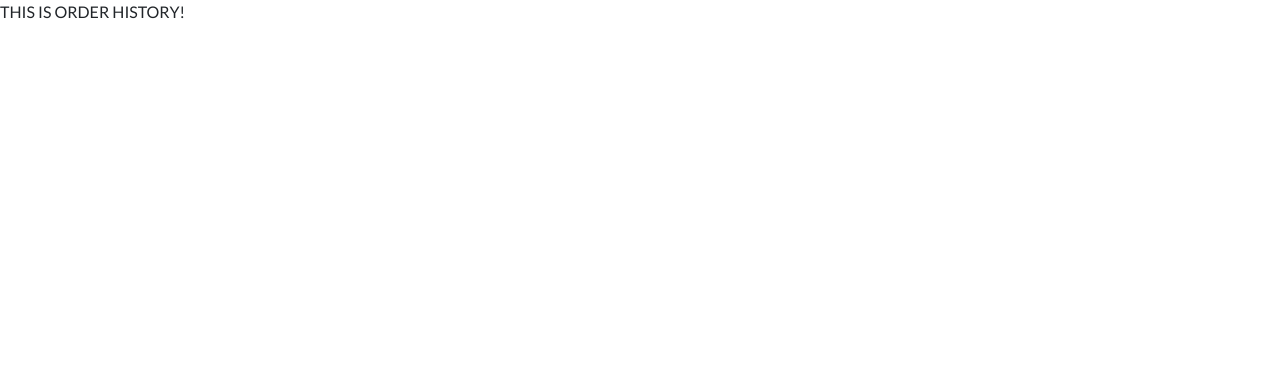
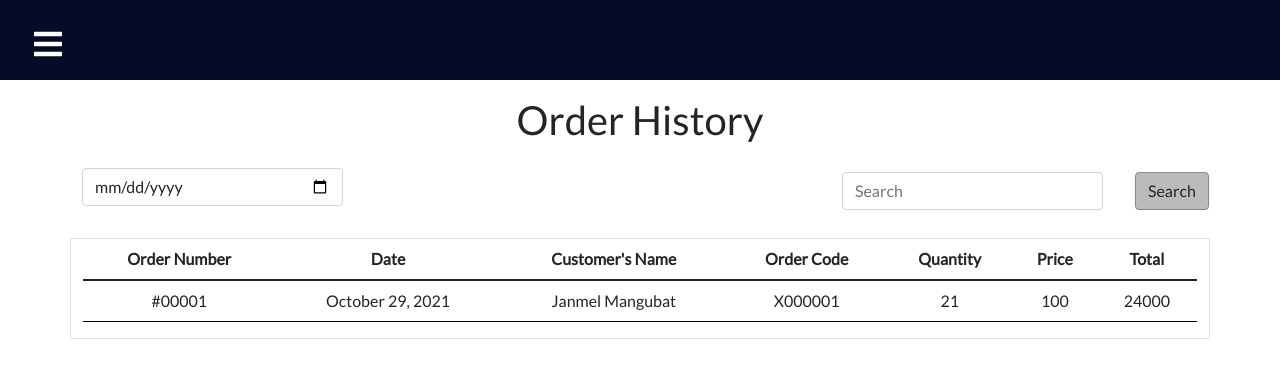
Before and after one commit to TheLadsters/luiejeansmanagementsystem, a React (Create React App) app: page /order-history in a window 1280 px wide. Shown: the top 378 px of the page. Built offline with nearby package versions, Linux system fonts and the light colour scheme.

Commit message:
added static page for order history

```diff
--- a/src/pages/OrderHistory.js
+++ b/src/pages/OrderHistory.js
@@ -1,10 +1,68 @@
-import React from 'react'
+import React from 'react';
+import 'bootstrap/dist/css/bootstrap.min.css';
+import { Container, Row, Col, Table, Form, Button} from "react-bootstrap";
+import Navbar from '../components/Navbar';
 
 const OrderHistory = () => {
     return (
-        <div>
-            THIS IS ORDER HISTORY!
-        </div>
+        <>
+            <Navbar />
+
+            <Container>
+                <Row className="text-center my-3">
+                    <Col>
+                    <h1>Order History</h1>
+                    </Col>
+                </Row>
+            </Container>
+
+            <Container>
+            <Form>
+                <Row>
+                        <Col sm={3}>
+                            <Form.Control type="date" value="01/01/15" data-provide="datepicker" />
+                        </Col>
+
+                        <Col sm={{span:3, offset:5}} className="my-1    ">
+                            <Form.Control type="text" placeholder="Search"/>
+                        </Col>
+
+                        <Col sm={{span:1, offset:0}} className="mt-1">
+                            <Button variant="primary" className="w-10 mx-2 mb-1 text-dark">Search</Button>
+                        </Col>
+                </Row>
+            </Form>
+            </Container>
+
+            <Container className="border border-black mt-4">
+            <Table className="text-center">
+                <thead>
+                    <tr>
+                    <th>Order Number</th>
+                    <th>Date</th>
+                    <th>Customer's Name</th>
+                    <th>Order Code</th>
+                    <th>Quantity</th>
+                    <th>Price</th>
+                    <th>Total</th>
+                    </tr>
+                </thead>
+                <tbody>
+                    <tr>
+                    <td>#00001</td>
+                    <td>October 29, 2021</td>
+                    <td>Janmel Mangubat</td>
+                    <td>X000001</td>
+                    <td>21</td>
+                    <td>100</td>
+                    <td>24000</td>
+                    </tr>
+                </tbody>
+            </Table>
+        </Container>
+
+
+        </>
     )
 }
 
```
